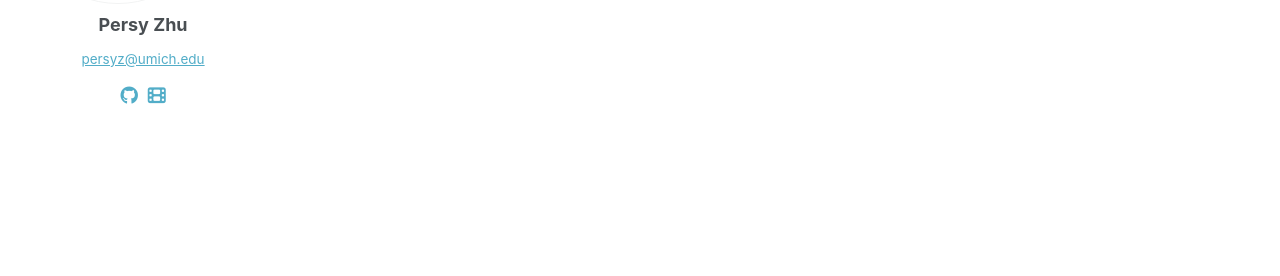
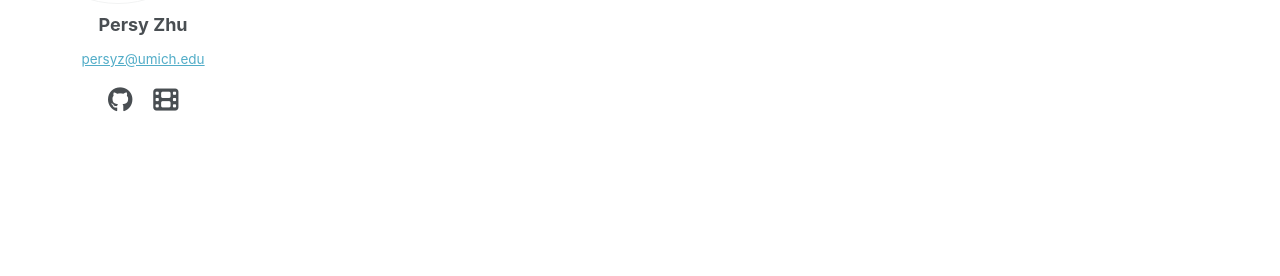
Before and after one commit to persy-zhu/persy-zhu.github.io, a Jekyll site: the page built from _pages/about.md, in a window 1280 px wide. Shown: the part 297-573 px from the top of the page. Built offline with Jekyll 4.4.1, drawn with Linux system fonts in a browser that asks for light colours; a style sheet for code colours, icons or effects is not loaded.

Commit message:
Fix mobile avatar size and icon layout

```diff
--- a/assets/css/main.scss
+++ b/assets/css/main.scss
@@ -40,20 +40,46 @@
 
 /* ── Custom overrides ── */
 
-/* Bigger avatar */
+/* Avatar size */
 .author__avatar img {
   max-width: 200px;
 }
 
-/* Center sidebar content */
+/* Mobile: bigger avatar */
+@media (max-width: 63.9em) {
+  .author__avatar {
+    display: block !important;
+    width: 100px !important;
+    height: 100px !important;
+    margin: 0 auto 0.5em auto;
+  }
+  .author__avatar img {
+    max-width: 100px;
+    border-radius: 50%;
+  }
+  .author__content {
+    text-align: center;
+  }
+}
+
+/* Center sidebar content on desktop */
 .author__avatar,
-.author__content,
-.author__urls-wrapper {
+.author__content {
   text-align: center;
 }
 
-.author__urls {
+/* Social icons row — always visible, no dropdown */
+.author__social {
+  display: flex;
+  gap: 14px;
+  margin-top: 8px;
+  font-size: 1.4em;
   justify-content: center;
+}
+
+.author__social a {
+  color: inherit;
+  text-decoration: none;
 }
 
 /* Right-align Research + CV + theme toggle */
```
